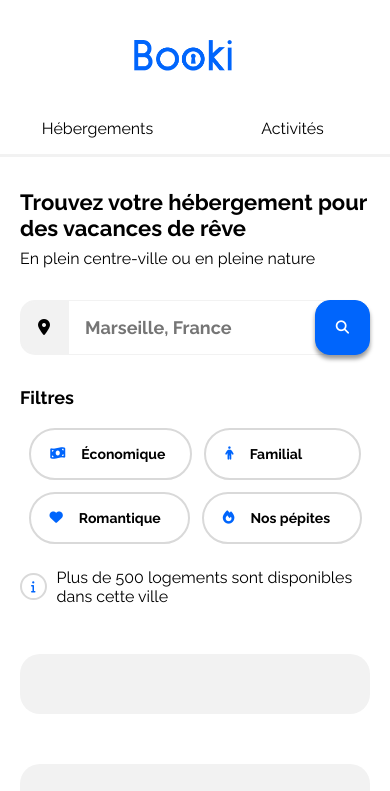
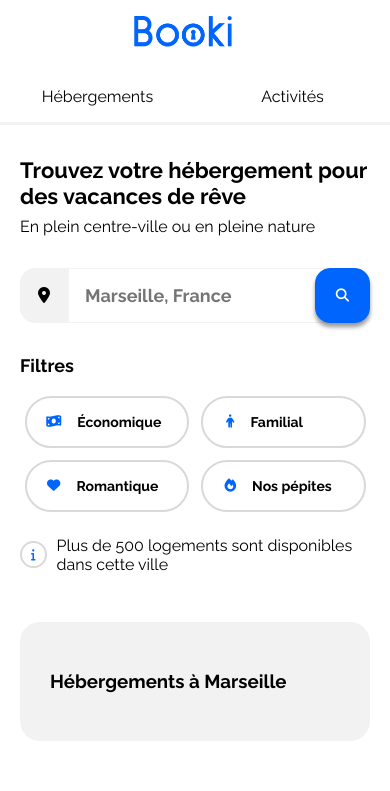
Before and after one commit to Vaaldecir/OC-Projet3, a plain HTML site: page index.html in a window 390 px wide. Shown: the top 791 px of the page. Drawn offline with Linux system fonts and the light colour scheme.

Commit message:
MAJ corrections CSS pour ecrans telephones

```diff
--- a/css/style.css
+++ b/css/style.css
@@ -129,7 +129,7 @@ a {
   align-items: center;
   background-color: #f2f2f2;
   border: solid 2px #f2f2f2;
-  padding: 16px 16px 16px 16px;
+  padding: 16px;
   border-top-left-radius: 15px;
   border-bottom-left-radius: 15px;
 }
@@ -188,7 +188,7 @@ a {
   border: 2px solid #d9d9d9;
   border-radius: 32px;
   background-color: #ffffff;
-  padding: 0px 19px 0px 19px;
+  padding: 0px 19px;
   gap: 8px;
 }
 
@@ -382,8 +382,7 @@ a {
 
   .logo {
     width: 25%;
-    margin-top: 40px;
-    margin-bottom: 32px;
+    margin: 40 0 32 0;
     align-self: center;
   }
 
@@ -408,7 +407,7 @@ a {
   /* Info group Settings */
   .search-input {
     display: flex;
-    width: 215%;
+    width: 100%;
     text-align: unset;
     padding-left: 16px;
   }
@@ -422,7 +421,7 @@ a {
     background-color: #0065fc;
     border: #0065fc 1px solid;
     border-radius: 15px;
-    padding: 16px 20px 16px 20px;
+    padding: 16px 20px;
     margin-left: -16px;
     box-shadow: 0px 4px 4px rgba(0, 0, 0, 0.4);
   }
@@ -435,7 +434,10 @@ a {
     flex-wrap: wrap;
     justify-content: center;
   }
-
+ .filter-button {
+  width: 47%;
+  justify-content: center;
+ }
   .filter-text {
     font-size: 14px;
     width: 90px;
--- a/index.html
+++ b/index.html
@@ -60,7 +60,7 @@
             </form>
           </div>
           <div class="filterbar">
-            <p class="filter-title">Filtres</p>
+            <h2 class="filter-title">Filtres</h2>
             <div class="filters">
               <button class="filter-button">
                 <i class="fa-solid fa-money-bill-wave"></i>
@@ -88,7 +88,10 @@
           </div>
         </section>
         <div class="hebergements-and-populaires">
-          <section class="hebergements" id="hebergements"></section>
+          <section class="hebergements" id="hebergements">
+            <h3 class="hebergements-title">Hébergements à Marseille</h3>
+            <div class="hebergements-cards"></div>
+          </section>
           <section class="populaires">
             <div class="populaires-title">
               <h2 class="section-title">Les plus populaires</h2>
```
